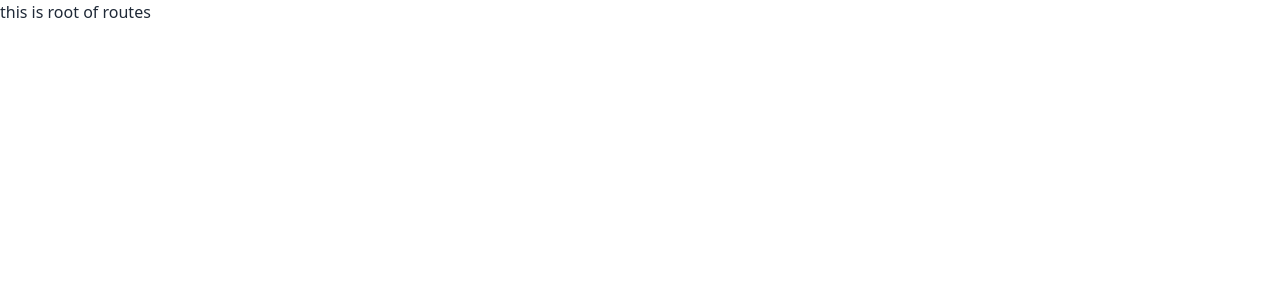
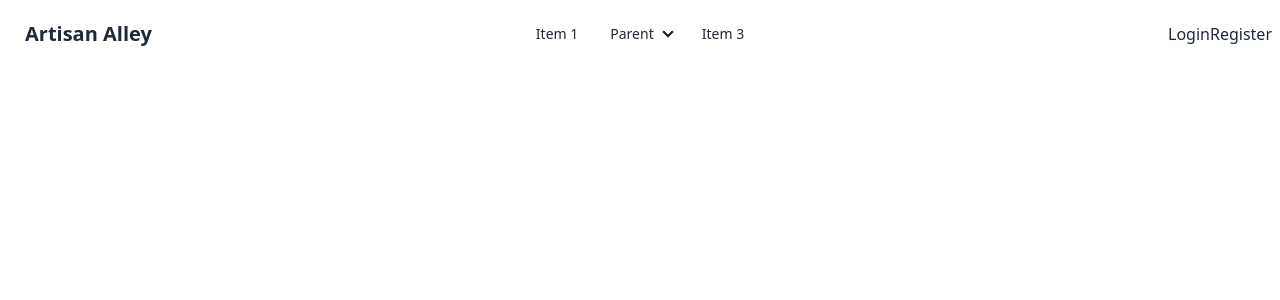
Before and after one commit to codeamin-git/Artisan-Alley, a React (Vite) app: page / in a window 1280 px wide. Shown: the top 300 px of the page. Built offline with nearby package versions, Linux system fonts and the light colour scheme.

Commit message:
navbar login and register added

```diff
--- /dev/null
+++ b/src/Pages/Login.jsx
@@ -0,0 +1,10 @@
+
+const Login = () => {
+    return (
+        <div>
+            <h2>this is login route</h2>
+        </div>
+    );
+};
+
+export default Login;
--- /dev/null
+++ b/src/Pages/Register.jsx
@@ -0,0 +1,11 @@
+import React from 'react';
+
+const Register = () => {
+    return (
+        <div>
+            <h2>this is register route</h2>
+        </div>
+    );
+};
+
+export default Register;
--- /dev/null
+++ b/src/components/Navbar/Navbar.jsx
@@ -0,0 +1,48 @@
+import { Link } from "react-router-dom";
+
+const Navbar = () => {
+    return (
+        <div className="navbar bg-base-100">
+            <div className="navbar-start">
+                <div className="dropdown">
+                    <div tabIndex={0} role="button" className="btn btn-ghost lg:hidden">
+                        <svg xmlns="http://www.w3.org/2000/svg" className="h-5 w-5" fill="none" viewBox="0 0 24 24" stroke="currentColor"><path strokeLinecap="round" strokeLinejoin="round" strokeWidth="2" d="M4 6h16M4 12h8m-8 6h16" /></svg>
+                    </div>
+                    <ul tabIndex={0} className="menu menu-sm dropdown-content mt-3 z-[1] p-2 shadow bg-base-100 rounded-box w-52">
+                        <li><a>Item 1</a></li>
+                        <li>
+                            <a>Parent</a>
+                            <ul className="p-2">
+                                <li><a>Submenu 1</a></li>
+                                <li><a>Submenu 2</a></li>
+                            </ul>
+                        </li>
+                        <li><a>Item 3</a></li>
+                    </ul>
+                </div>
+                <a className="btn btn-ghost text-xl">Artisan Alley</a>
+            </div>
+            <div className="navbar-center hidden lg:flex">
+                <ul className="menu menu-horizontal px-1">
+                    <li><a>Item 1</a></li>
+                    <li>
+                        <details>
+                            <summary>Parent</summary>
+                            <ul className="p-2">
+                                <li><a>Submenu 1</a></li>
+                                <li><a>Submenu 2</a></li>
+                            </ul>
+                        </details>
+                    </li>
+                    <li><a>Item 3</a></li>
+                </ul>
+            </div>
+            <div className="navbar-end">
+                <Link to='/login'><button>Login</button></Link>
+                <Link to='/register'><button>Register</button></Link>
+            </div>
+        </div>
+    );
+};
+
+export default Navbar;
--- a/src/components/Root/Root.jsx
+++ b/src/components/Root/Root.jsx
@@ -1,9 +1,10 @@
 import { Outlet } from "react-router-dom";
+import Navbar from "../Navbar/Navbar";
 
 const Root = () => {
     return (
         <div>
-            <h2>this is root of routes</h2>
+            <Navbar></Navbar>
             <Outlet></Outlet>
         </div>
     );
--- a/tailwind.config.js
+++ b/tailwind.config.js
@@ -9,6 +9,6 @@
   },
   plugins: [require("daisyui")],
   daisyui: {
-    themes: ['light', 'dark'],
+    themes: ['light'],
   },
 }
```
Also changed, not shown: src/components/Routes/Routes.jsx (+10 -0 lines).
